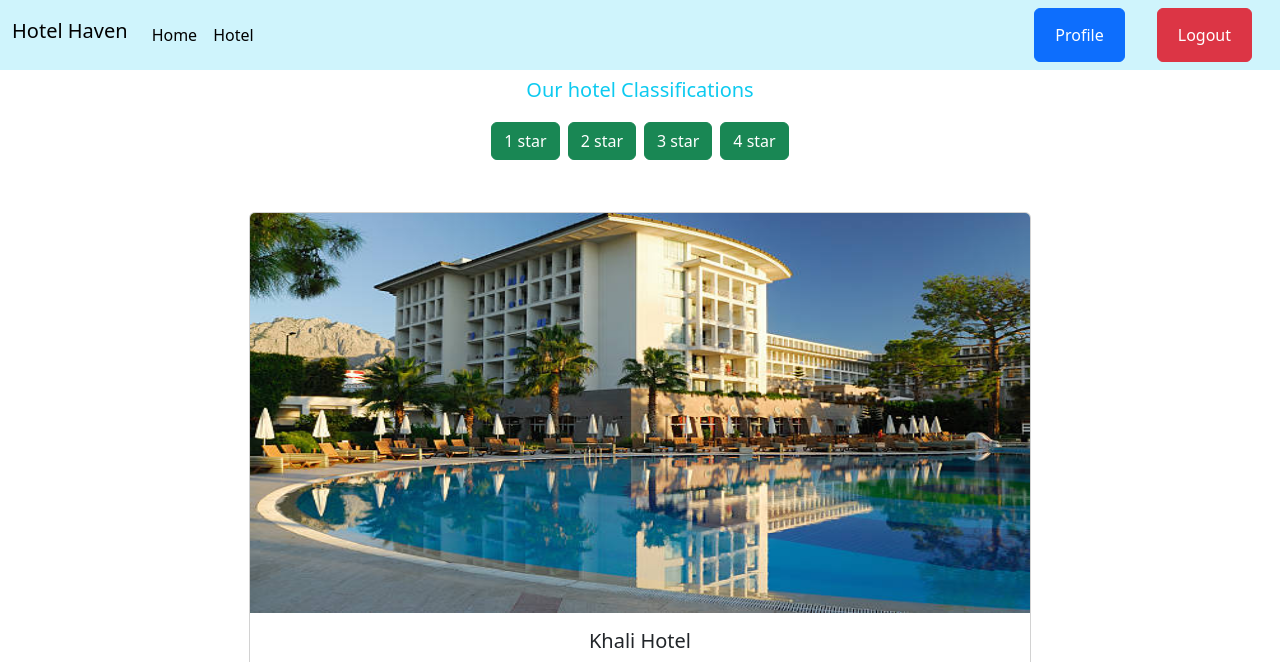
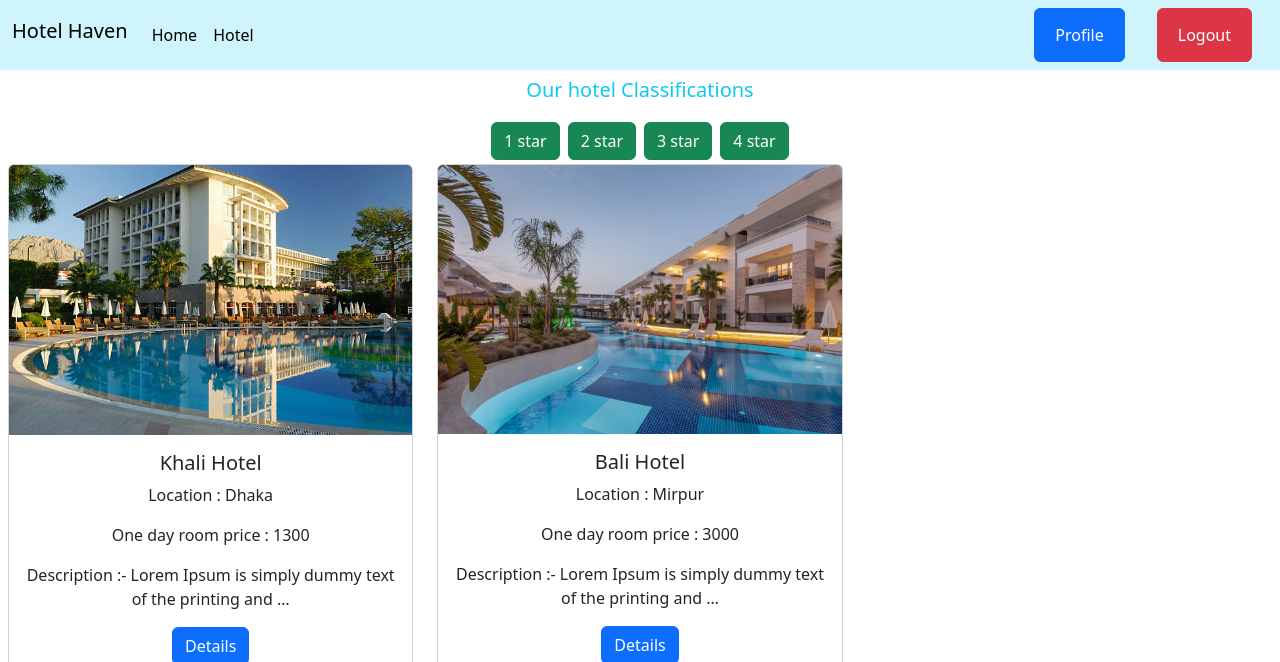
Before and after one commit to md-pranta/django-hotel, a Django app: page /hotel/hotel/ in a window 1280 px wide. Shown: the top 662 px of the page. Run offline with Django 5.2, Linux system fonts and the light colour scheme; a user stored in the database is signed in; data comes from the database, SQL or seed files in the repository; grey boxes are pictures that could not be loaded.

Commit message:
change crd

```diff
--- a/core/templates/footer.html
+++ b/core/templates/footer.html
@@ -1,4 +1,4 @@
-<footer class="bg-info w-100">
+<footer class="bg-dark w-100 text-white">
   <div class="container w-75 m-auto row p-2">
     <div class="col-md-6">
       <h5>Follow US</h5>
--- a/hotel/templates/hotel.html
+++ b/hotel/templates/hotel.html
@@ -22,10 +22,24 @@
 </div>
 
 
-  <div class="container mt-5">
+<div class="row row-cols-1 row-cols-md-3 g-4">
     {% for i in data %}
 
-    <div class="mb-3">
+
+      <div class="col">
+        <div class="card">
+          <img src="{{i.image.url}}" class="card-img-top" alt="...">
+          <div class="card-body">
+            <h5 class="card-title">{{i.hotel_name}}</h5>
+            <p>Location : {{i.location}}</p>
+            <p>One day room price : {{i.fee}}</p>
+            <p class="card-text">Description :- {{i.description | truncatewords:10}}</p>
+            <a class="btn btn-primary" href="{% url 'details' i.id %}">Details</a>
+          </div>
+        </div>
+      </div>
+
+    <!-- <div class="mb-3">
       <div style="width: 70%; margin: auto" class="card">
         <img
           style="height: 400px"
@@ -43,7 +57,7 @@
           <a class="btn btn-primary" href="{% url 'details' i.id %}">Details</a>
         </div>
       </div>
-    </div>
+    </div> -->
 
     {% endfor %}
   </div>
```
